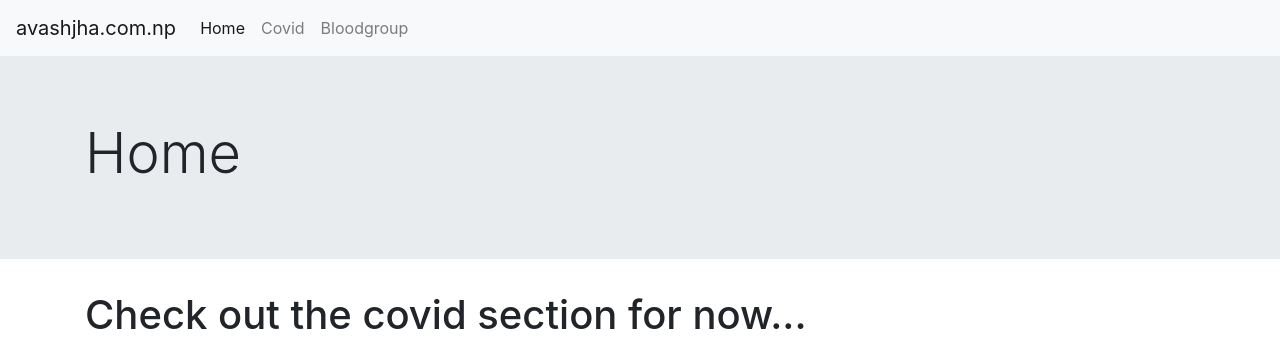
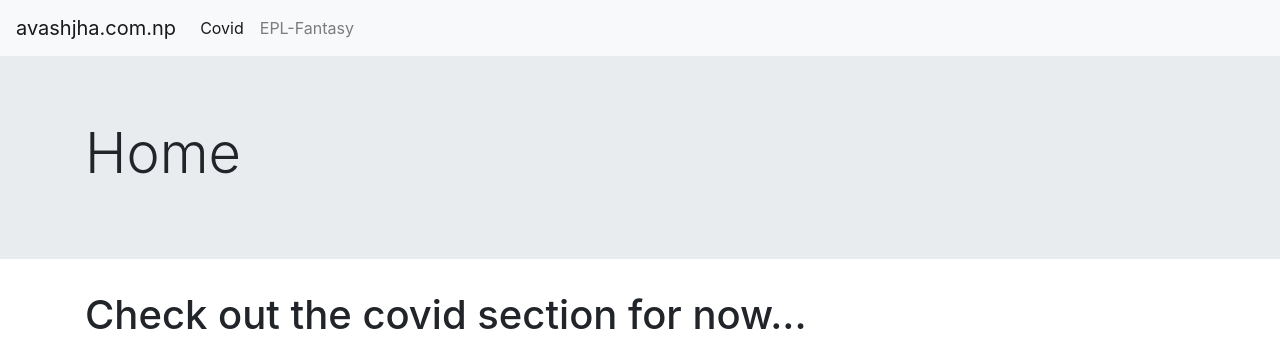
Before and after one commit to avashjha/covid-info, a Flask app: page / in a window 1280 px wide. Shown: the top 338 px of the page. Run offline with Flask 2, Linux system fonts and the light colour scheme; some libraries are stand-ins or nearby versions.

Commit message:
Update base.html
  <li class="nav-item active">
              <a class="nav-link" href="{{ url_for('main') }}">Home <span class="sr-only">(current)</span></a>
            </li>

removed from Home Screen

```diff
--- a/templates/base.html
+++ b/templates/base.html
@@ -17,14 +17,13 @@
 
         <div class="collapse navbar-collapse" id="navbarSupportedContent">
           <ul class="navbar-nav mr-auto">
+
+
             <li class="nav-item active">
-              <a class="nav-link" href="{{ url_for('main') }}">Home <span class="sr-only">(current)</span></a>
-            </li>
-            <li class="nav-item">
               <a class="nav-link" href="{{ url_for('covid') }}">Covid</a>
             </li>
             <li class="nav-item">
-                <a class="nav-link" href="http://bloodgroupnepal.blogspot.com">Bloodgroup</a>
+                <a class="nav-link" href="https://eplfantasy.streamlit.app/">EPL-Fantasy</a>
               </li>
 
 
```
